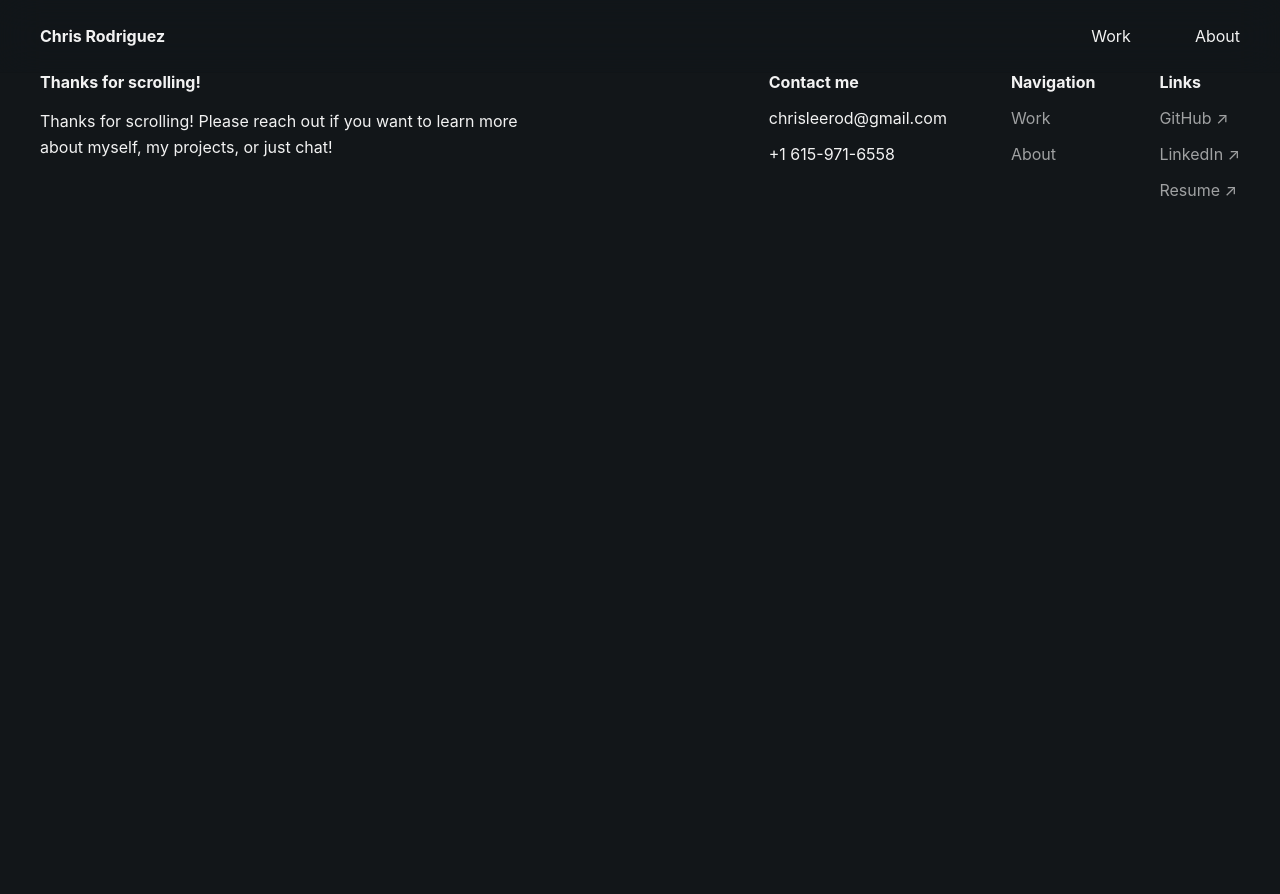
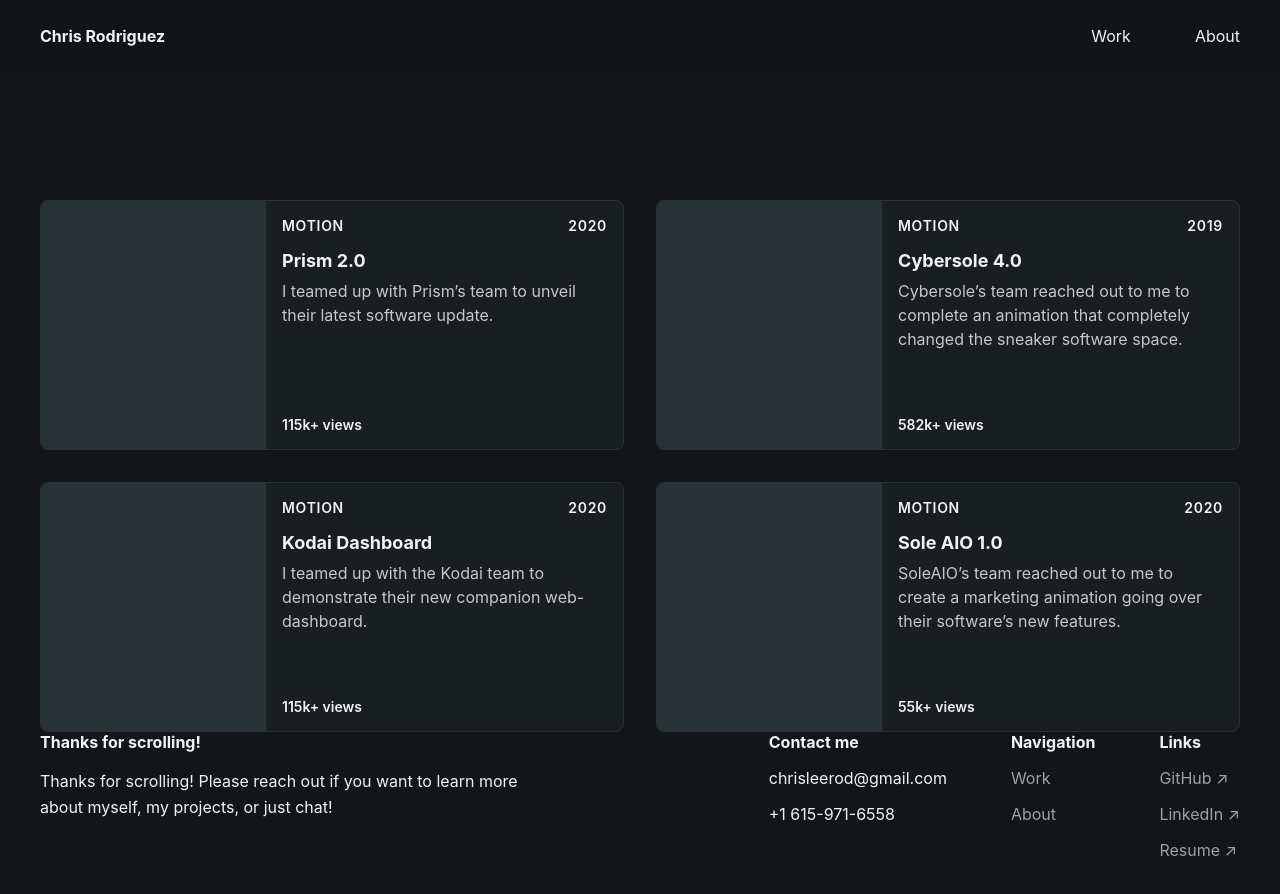
Before and after one commit to chrisleerod/React-Portfolio, a React (Create React App) app: page /freelance in a window 1280 px wide. Shown: the top 894 px of the page. Before the commit the page ends 800 px from the top, so only its background shows below. Built offline with nearby package versions, Linux system fonts and the light colour scheme; the HTML template or start-up script is replaced by a standard one.

Commit message:
freelance page added

```diff
--- a/package.json
+++ b/package.json
@@ -13,9 +13,11 @@
     "react": "^16.13.1",
     "react-device-detect": "^1.15.0",
     "react-dom": "^16.13.1",
+    "react-ga": "^3.3.0",
     "react-helmet": "^6.1.0",
     "react-router-dom": "^5.2.0",
-    "react-scripts": "3.4.3"
+    "react-scripts": "3.4.3",
+    "styled-components": "^5.2.1"
   },
   "scripts": {
     "start": "react-scripts start",
--- a/src/App.js
+++ b/src/App.js
@@ -6,6 +6,7 @@
 import Homepage from "./components/homepage/homepage";
 import About from "./components/about/about.js";
 import Process from "./components/process.js";
+import Freelance from "./components/freelance/freelance.js";
 import Error from "./components/404/Error.js";
 
 import { BrowserRouter as Router, Switch, Route } from 'react-router-dom';
@@ -21,6 +22,7 @@
           <Route path="/" exact component={Homepage} />
           <Route path="/about" component={About} />
           <Route path="/process" component={Process} />
+          <Route path="/freelance" component={Freelance} />
           <Route path="/404" component={Error} />
         </Switch>
         <Footer />
--- /dev/null
+++ b/src/components/freelance/freelance.css
@@ -0,0 +1,13 @@
+.freelance-wrapper {
+    margin-top: 128px;
+    display: flex;
+    flex: 1 1 auto;
+    flex-direction: column;
+}
+
+.freelance-grid {
+    display: grid;
+    grid-template-columns: 1fr 1fr;
+    grid-template-rows: auto;
+    gap: 32px 32px;
+}
--- /dev/null
+++ b/src/components/freelance/freelance.js
@@ -0,0 +1,101 @@
+import React, { Component } from "react";
+import './freelance.css';
+import { motion } from "framer-motion";
+
+import ProjCard from '../styledComponents/projCard';
+
+class freelance extends Component {
+    render() {
+        return (
+            <div className="freelance-wrapper">
+                <div className="freelance-title"></div>
+                <div className="freelance-description"></div>
+                <div className="freelance-grid">
+                    <a target="_blank" rel="noopener noreferrer" href="https://twitter.com/PrismAIO/status/1291131868608376832?s=20">
+                        <motion.div
+                            initial={{ backgroundColor: '#191E21', borderRadius: 8, }}
+                            whileTap={{ scale: 0.995, }}
+                            whileHover={{
+                                backgroundColor: '#1C2225',
+                                translateY: -5,
+                                boxShadow: "rgba(0, 0, 0, 0.2) 0px 20px 30px",
+                                transition: { duration: 0.2 }
+                            }}
+                        >
+                            <ProjCard
+                                tag="MOTION"
+                                year="2020"
+                                title="Prism 2.0"
+                                description="I teamed up with Prism’s team to unveil their latest software update."
+                                views="115k+ views"
+                            />
+                        </motion.div>
+                    </a>
+                    <a target="_blank" rel="noopener noreferrer" href="https://twitter.com/Cybersole/status/1138914695144968193?s=20">
+                        <motion.div
+                            initial={{ backgroundColor: '#191E21', borderRadius: 8, }}
+                            whileTap={{ scale: 0.995, }}
+                            whileHover={{
+                                backgroundColor: '#1C2225',
+                                translateY: -5,
+                                boxShadow: "rgba(0, 0, 0, 0.2) 0px 20px 30px",
+                                transition: { duration: 0.2 }
+                            }}
+                        >
+                            <ProjCard
+                                tag="MOTION"
+                                year="2019"
+                                title="Cybersole 4.0"
+                                description="Cybersole’s team reached out to me to complete an animation that completely changed the sneaker software space."
+                                views="582k+ views"
+                            />
+                        </motion.div>
+                    </a>
+                    <a target="_blank" rel="noopener noreferrer" href="https://twitter.com/KodaiAIO/status/1187082493968543744?s=20">
+                        <motion.div
+                            initial={{ backgroundColor: '#191E21', borderRadius: 8, }}
+                            whileTap={{ scale: 0.995, }}
+                            whileHover={{
+                                backgroundColor: '#1C2225',
+                                translateY: -5,
+                                boxShadow: "rgba(0, 0, 0, 0.2) 0px 20px 30px",
+                                transition: { duration: 0.2 }
+                            }}
+                        >
+                            <ProjCard
+                                tag="MOTION"
+                                year="2020"
+                                title="Kodai Dashboard"
+                                description="I teamed up with the Kodai team to demonstrate their new companion web-dashboard."
+                                views="115k+ views"
+                            />
+                        </motion.div>
+                    </a>
+                    <a target="_blank" rel="noopener noreferrer" href="https://twitter.com/soleaio/status/1322312448154738690?s=20">
+                        <motion.div
+                            initial={{ backgroundColor: '#191E21', borderRadius: 8, }}
+                            whileTap={{ scale: 0.995, }}
+                            whileHover={{
+                                backgroundColor: '#1C2225',
+                                translateY: -5,
+                                boxShadow: "rgba(0, 0, 0, 0.2) 0px 20px 30px",
+                                transition: { duration: 0.2 },
+                            }}
+                        >
+                            <ProjCard
+                                tag="MOTION"
+                                year="2020"
+                                title="Sole AIO 1.0"
+                                description="SoleAIO’s team reached out to me to create a marketing animation going over their software’s new features."
+                                views="55k+ views"
+                            />
+                        </motion.div>
+                    </a>
+                </div>
+                <div className="spacer2"></div>
+            </div >
+        );
+    }
+}
+
+export default freelance;
--- a/src/components/grid/grid.js
+++ b/src/components/grid/grid.js
@@ -23,7 +23,7 @@
     action: 'View case study →',
   },
   {
-    link: '/404',
+    link: '/freelance',
     color: '#191E21',
     title: 'imagecrate',
     tags: ['Freelance'],
--- /dev/null
+++ b/src/components/styledComponents/projCard/index.jsx
@@ -0,0 +1,37 @@
+import React from "react";
+import { motion } from "framer-motion";
+
+import {
+  CardWrapper,
+  ImgWrapper,
+  ContentWrapper,
+  Header,
+  Title,
+  Description,
+  Footer
+} from './index.style';
+
+const CardProj = ({ tag, year, title, description, views }) => {
+    return (
+      <CardWrapper>
+        <ImgWrapper/>
+        <ContentWrapper>
+          <Header>
+            <p>{tag}</p>
+            <p>{year}</p>
+          </Header>
+          <Title>
+            {title}
+          </Title>
+          <Description>
+            {description}
+          </Description>
+          <Footer>
+            <p>{views}</p>
+          </Footer>
+        </ContentWrapper>
+      </CardWrapper>
+    );
+  };
+
+  export default CardProj;
--- /dev/null
+++ b/src/components/styledComponents/projCard/index.style.jsx
@@ -0,0 +1,56 @@
+import styled from 'styled-components'
+
+export const CardWrapper = styled.div`
+    display: flex;
+    min-height: 250px;
+    height: 100%;
+    border-radius: 8px;
+    border: 1px solid #283237;
+`;
+
+export const ImgWrapper = styled.div`
+    min-width: 225px;
+    background-color: #283237;
+    border-radius: 8px 0px 0px 8px;
+`;
+
+export const ContentWrapper = styled.div`
+    display: flex;
+    flex-direction: column;
+    padding: 16px;
+    border-radius: 0px 8px 8px 0px;
+    max-width: 359px;
+`;
+
+export const Header = styled.div`
+    display: flex;
+    justify-content: space-between;
+    color: #F2F2F2;
+    font-weight: 600;
+    font-size: 14px;
+    letter-spacing: 0.05em;
+`;
+
+export const Title = styled.h1`
+    font-size: 18px;
+    font-weight: 700;
+    color: #F2F2F2;
+    margin-top: 16px;
+`;
+
+export const Description = styled.p`
+    font-size: 16px;
+    color: #F2F2F2;
+    font-weight: 400;
+    line-height: 1.5em;
+    margin-top: 8px;
+    opacity: 0.8;
+`;
+
+export const Footer = styled.div`
+    font-size: 14px;
+    color: #F2F2F2;
+    font-weight: 600;
+    margin-top: auto;
+    padding-top: 32px;
+`;
```
Also changed, not shown: 1 other file (tests, documents, lock files or other folders).
